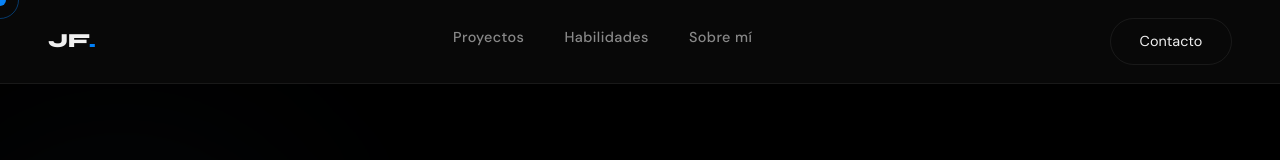
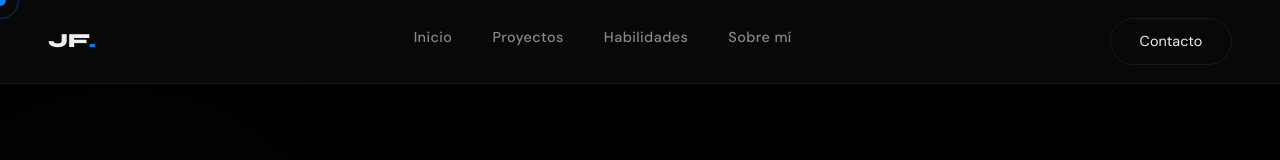
Before and after one commit to KetuF/Portfolio, an Angular app: page / in a window 1280 px wide. Shown: the top 160 px of the page. Built offline with nearby package versions, Linux system fonts and the light colour scheme.

Commit message:
Portfolio 'terminado'

```diff
--- a/src/app/app.html
+++ b/src/app/app.html
@@ -13,6 +13,7 @@
   </button>
 
   <ul class="nav-links" id="navLinks">
+    <li><a href="#">Inicio</a></li>
     <li><a href="#proyectos">Proyectos</a></li>
     <li><a href="#habilidades">Habilidades</a></li>
     <li><a href="#sobre-mi">Sobre mí</a></li>
```
